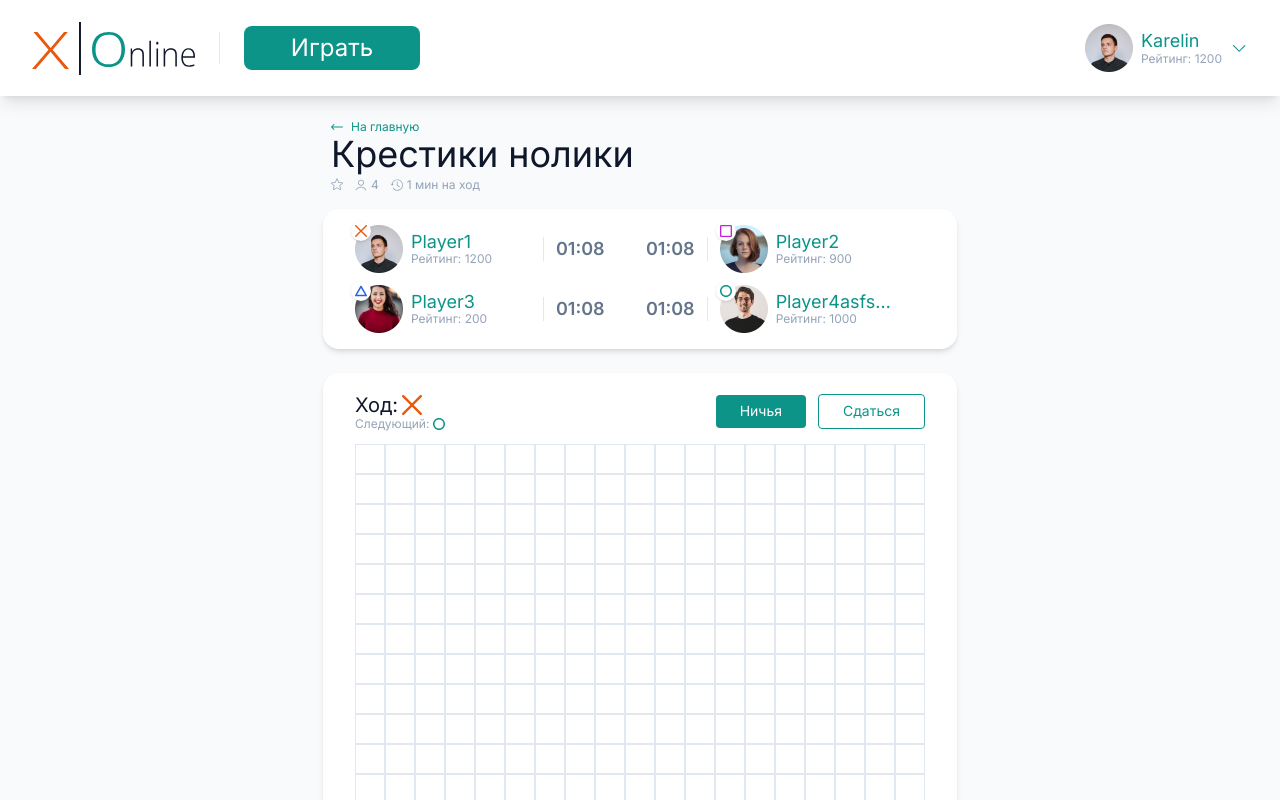
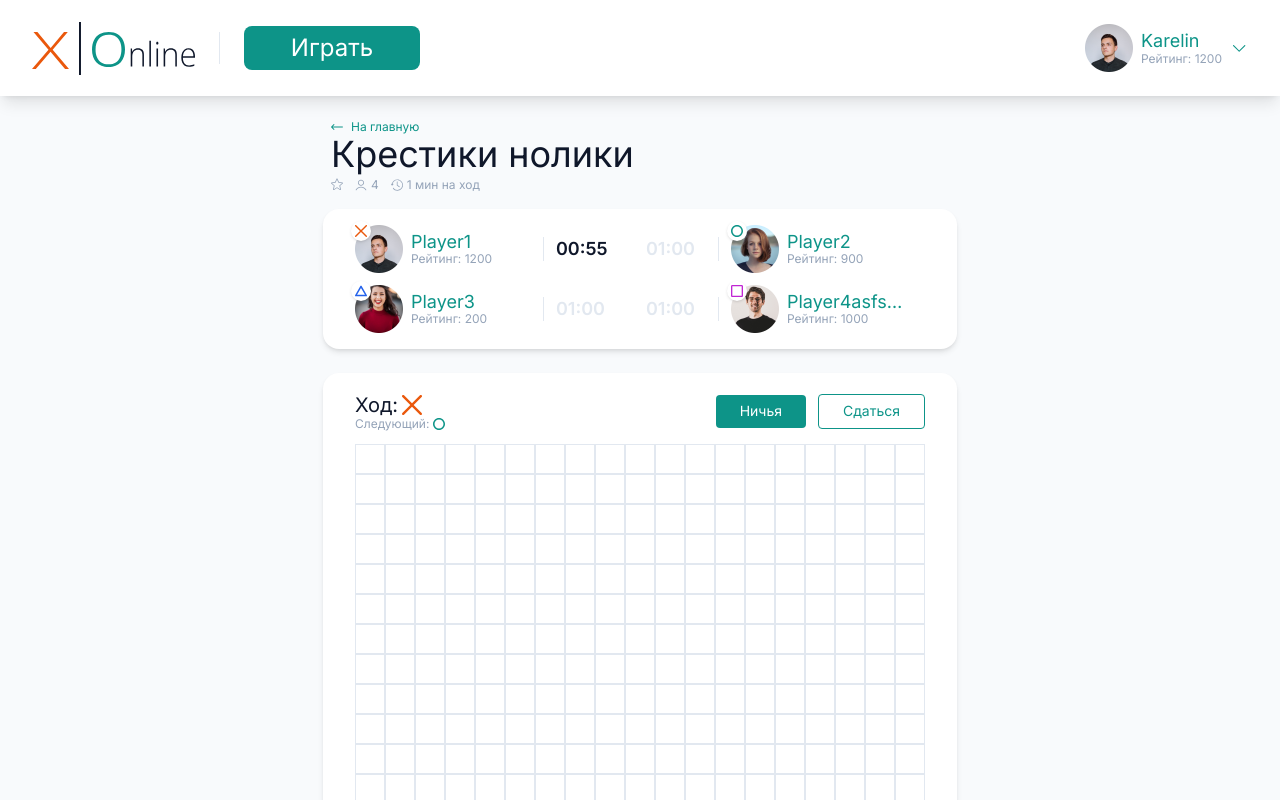
Before and after one commit to ingerstep/next-js, a Next.js app in the folder tic-tac-toe/: page / in a window 1280 px wide. Shown: the top 800 px of the page. Built offline with nearby package versions, Linux system fonts and the light colour scheme.

Commit message:
add game timer to players

```diff
--- a/tic-tac-toe/components/game/game-field.jsx
+++ b/tic-tac-toe/components/game/game-field.jsx
@@ -2,12 +2,14 @@ import clsx from "clsx";
 
 import { UiButton } from "../uikit/ui-button";
 import { GameSymbol } from "./game-symbol";
-import { useGameState } from "./use-game-state";
 
-export function GameField({ className, playersCount }) {
-  const { cells, currentMove, nextMove, handleCellClick } =
-    useGameState(playersCount);
-
+export function GameField({
+  className,
+  cells,
+  currentMove,
+  nextMove,
+  handleCellClick,
+}) {
   const actions = (
     <>
       <UiButton size="md" variant="primary">
--- a/tic-tac-toe/components/game/game-info.jsx
+++ b/tic-tac-toe/components/game/game-info.jsx
@@ -1,7 +1,7 @@
 import clsx from "clsx";
 
+import { useEffect, useState } from "react";
 import { Profile } from "../profile";
-import { CrossIcon } from "./icons/cross-icon";
 import { GameSymbol } from "./game-symbol";
 import { GAME_SYMBOLS } from "./constants";
 
@@ -23,7 +23,7 @@ const players = [
     name: "Player2",
     rating: 900,
     avatar: avatarSrc2,
-    symbol: GAME_SYMBOLS.SQUARE,
+    symbol: GAME_SYMBOLS.ZERO,
   },
   {
     id: 1,
@@ -37,11 +37,11 @@ const players = [
     name: "Player4asfsafsaf",
     rating: 1000,
     avatar: avatarSrc4,
-    symbol: GAME_SYMBOLS.ZERO,
+    symbol: GAME_SYMBOLS.SQUARE,
   },
 ];
 
-export function GameInfo({ className, playersCount }) {
+export function GameInfo({ className, playersCount, currentMove }) {
   return (
     <div
       className={clsx(
@@ -51,6 +51,7 @@ export function GameInfo({ className, playersCount }) {
     >
       {players.slice(0, playersCount).map((player, index) => (
         <PlayerInfo
+          isTimerRunning={currentMove === player.symbol}
           isRight={index % 2 === 1}
           playerInfo={player}
           key={player.id}
@@ -60,7 +61,34 @@ export function GameInfo({ className, playersCount }) {
   );
 }
 
-function PlayerInfo({ playerInfo, isRight }) {
+function PlayerInfo({ playerInfo, isRight, isTimerRunning }) {
+  const [second, setSeconds] = useState(60);
+
+  const minutesString = String(Math.floor(second / 60)).padStart(2, "0");
+  const secondsString = String(second % 60).padStart(2, "0");
+
+  const isDanger = second < 10;
+
+  useEffect(() => {
+    if (isTimerRunning) {
+      const interval = setInterval(() => {
+        setSeconds((s) => Math.max(s - 1, 0));
+      }, 1000);
+
+      return () => {
+        clearInterval(interval);
+        setSeconds(60);
+      };
+    }
+  }, [isTimerRunning]);
+
+  const getTimerColor = () => {
+    if (isTimerRunning) {
+      return isDanger ? "text-orange-600" : "text-slate-900";
+    }
+    return "text-slate-200";
+  };
+
   return (
     <div className="flex gap-3 items-center">
       <div className={clsx("relative", isRight && "order-3")}>
@@ -79,11 +107,12 @@ function PlayerInfo({ playerInfo, isRight }) {
       ></div>
       <div
         className={clsx(
-          "text-slate-500 text-lg font-semibold",
+          "text-lg font-semibold w-[60px]",
           isRight && "order-1",
+          getTimerColor(),
         )}
       >
-        01:08
+        {minutesString}:{secondsString}
       </div>
     </div>
   );
--- a/tic-tac-toe/components/game/index.js
+++ b/tic-tac-toe/components/game/index.js
@@ -1,3 +1,4 @@
 export { GameTitle } from "./game-title";
 export { GameInfo } from "./game-info";
 export { GameField } from "./game-field";
+export { useGameState } from "./use-game-state";
--- a/tic-tac-toe/pages/index.jsx
+++ b/tic-tac-toe/pages/index.jsx
@@ -1,16 +1,36 @@
 import { useState } from "react";
-import { GameField, GameInfo, GameTitle } from "../components/game";
+import {
+  GameField,
+  GameInfo,
+  GameTitle,
+  useGameState,
+} from "../components/game";
 import { Header } from "../components/header";
 
 export default function HomePage() {
   const [playersCount] = useState(4);
+
+  const { cells, currentMove, nextMove, handleCellClick } =
+    useGameState(playersCount);
+
   return (
     <div className="bg-slate-50 min-h-screen">
       <Header />
       <main className="pt-6 mx-auto  w-max">
         <GameTitle playersCount={playersCount} />
-        <GameInfo playersCount={playersCount} className="mt-4" />
-        <GameField playersCount={playersCount} className="mt-6" />
+        <GameInfo
+          playersCount={playersCount}
+          currentMove={currentMove}
+          className="mt-4"
+        />
+        <GameField
+          playersCount={playersCount}
+          className="mt-6"
+          cells={cells}
+          currentMove={currentMove}
+          nextMove={nextMove}
+          handleCellClick={handleCellClick}
+        />
       </main>
     </div>
   );
```
